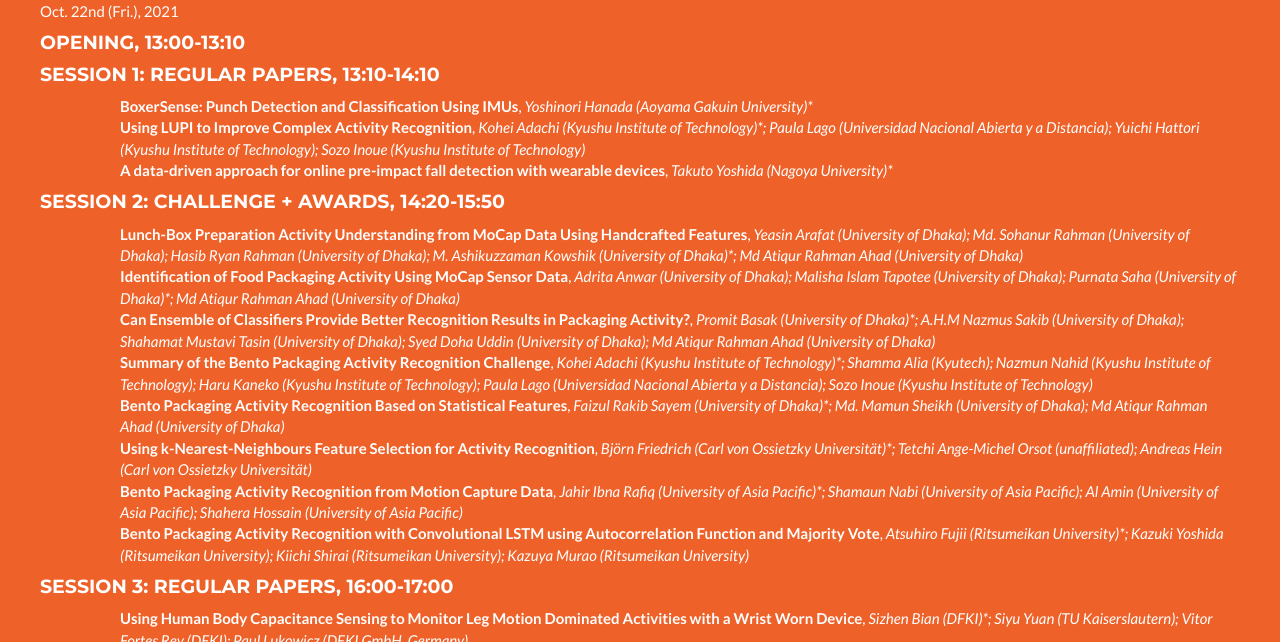
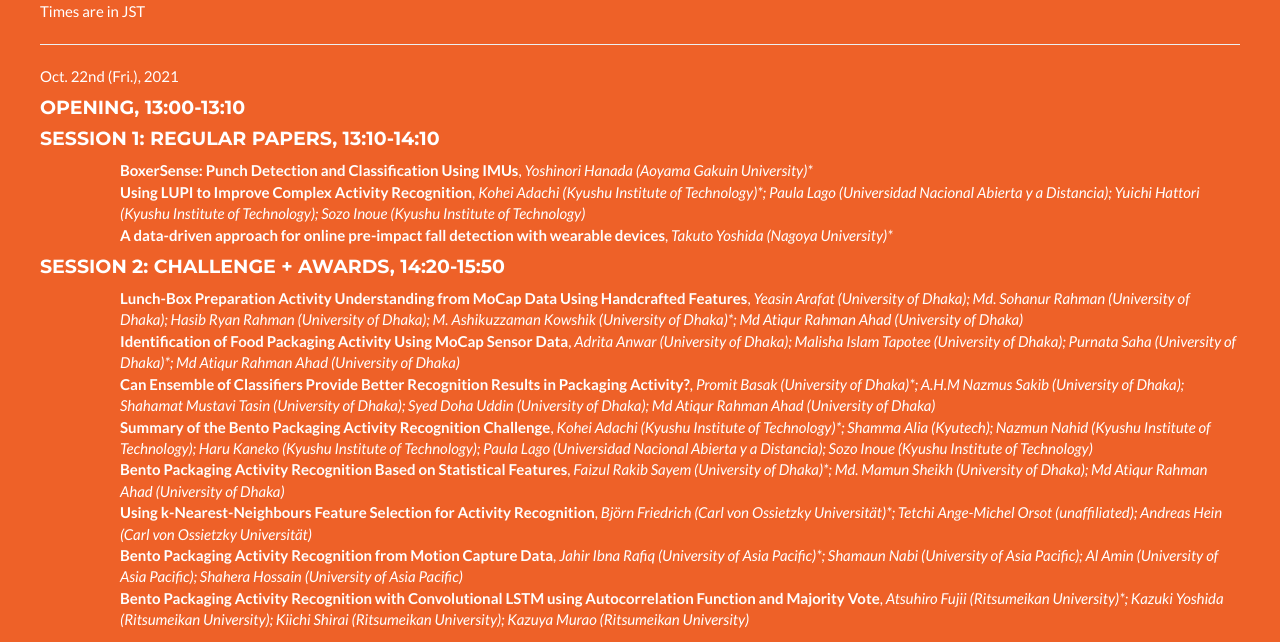
Before and after one commit to abc-research/abc-research.github.io, a Jekyll site: the page built from index.html, in a window 1280 px wide and 900 px high, scrolled down 4473 px, cut to the strip 258-900 px from the top of the window. Built offline with Jekyll 4.4.1, drawn with Linux system fonts in a browser that asks for light colours.

Commit message:
Update _config.yml

```diff
--- a/_config.yml
+++ b/_config.yml
@@ -80,6 +80,7 @@ about:
   - text: "In this conference, we comprehend such research domains as <b>ABC</b>: <i>Activity and Behavior Computing</i>, and provide an open and a confluent place for discussing various aspects and the future of the ABC."
 
 program:
+  - date: "Times are in JST"
   - date: "Oct. 22nd (Fri.), 2021"
     session:
       - name: "Opening"
```
